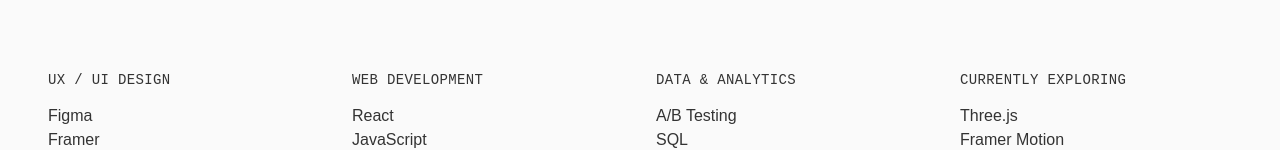
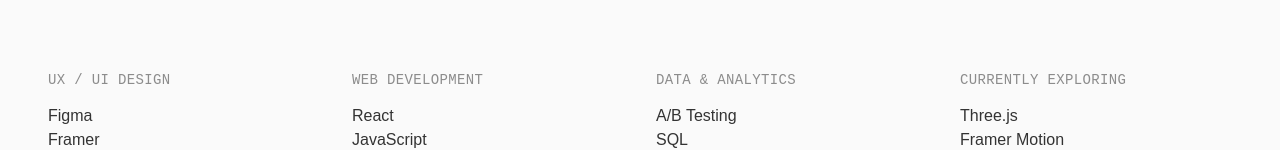
Before and after one commit to jadanguyend/portfolio, a React (Vite) app: page /portfolio/about in a window 1280 px wide. Shown: the part 650-800 px from the top of the page. Built offline with nearby package versions, Linux system fonts and the light colour scheme; a web font is replaced by a local one.

Commit message:
reorganized about

```diff
--- a/src/pages/About.jsx
+++ b/src/pages/About.jsx
@@ -164,7 +164,7 @@
       <section className="px-6 py-24 max-w-7xl mx-auto">
         <div className="grid grid-cols-12 gap-8 text-left">
           <div className="col-span-12 md:col-span-3">
-            <p className="text-sm font-mono uppercase tracking-wide mb-4">
+            <p className="text-sm font-mono uppercase tracking-wide mb-4 text-grayLight-500 dark:text-grayDark-500">
               UX / UI Design
             </p>
             <ul className="leading-tight space-y-1">
@@ -175,7 +175,7 @@
           </div>
 
           <div className="col-span-12 md:col-span-3">
-            <p className="text-sm font-mono uppercase tracking-wide mb-4">
+            <p className="text-sm font-mono uppercase tracking-wide mb-4 text-grayLight-500 dark:text-grayDark-500">
               Web Development
             </p>
             <ul className="leading-tight space-y-1">
@@ -188,7 +188,7 @@
           </div>
 
           <div className="col-span-12 md:col-span-3">
-            <p className="text-sm font-mono uppercase tracking-wide mb-4">
+            <p className="text-sm font-mono uppercase tracking-wide mb-4 text-grayLight-500 dark:text-grayDark-500">
               Data & Analytics
             </p>
             <ul className="leading-tight space-y-1">
@@ -199,7 +199,7 @@
           </div>
 
           <div className="col-span-12 md:col-span-3">
-            <p className="text-sm font-mono uppercase tracking-wide mb-4">
+            <p className="text-sm font-mono uppercase tracking-wide mb-4 text-grayLight-500 dark:text-grayDark-500">
               Currently Exploring
             </p>
             <ul className="leading-tight space-y-1">
```
Also changed, not shown: 2 other files (tests, documents, lock files or other folders).
